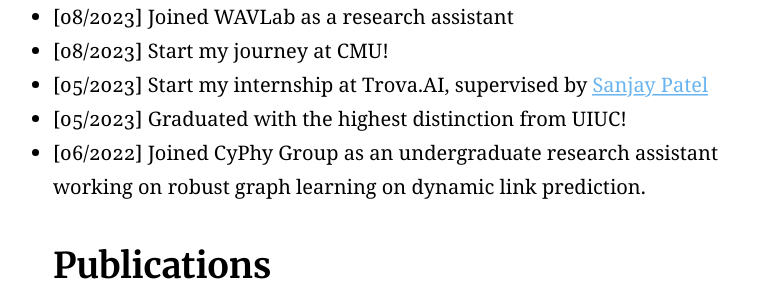
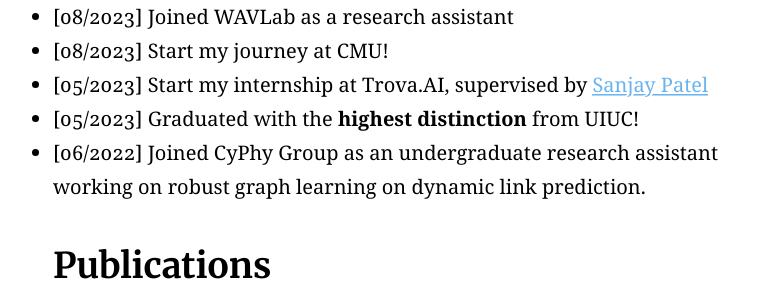
Before and after one commit to yichen14/yichen14.github.io, a Jekyll site: the page built from index.md, in a window 1280 px wide and 900 px high, scrolled down 1421 px. Shown: the part 155-455 px from the top of the window, without its empty margins (230-1002 px from the left). Built offline with Jekyll 4.4.1, drawn with Linux system fonts in a browser that asks for light colours.

```diff
--- a/index.md
+++ b/index.md
@@ -22,7 +22,7 @@ My research interests are centered around **Multimodal Large Language Models(MLL
   - [08/2023] Joined WAVLab as a research assistant
   - [08/2023] Start my journey at CMU!
   - [05/2023] Start my internship at Trova.AI, supervised by [Sanjay Patel](https://sjp.ece.illinois.edu/)
-  - [05/2023] Graduated with the highest distinction from UIUC!
+  - [05/2023] Graduated with the **highest distinction** from UIUC!
   - [06/2022] Joined CyPhy Group as an undergraduate research assistant working on robust graph learning on dynamic link prediction.
 
 ## Publications
```
